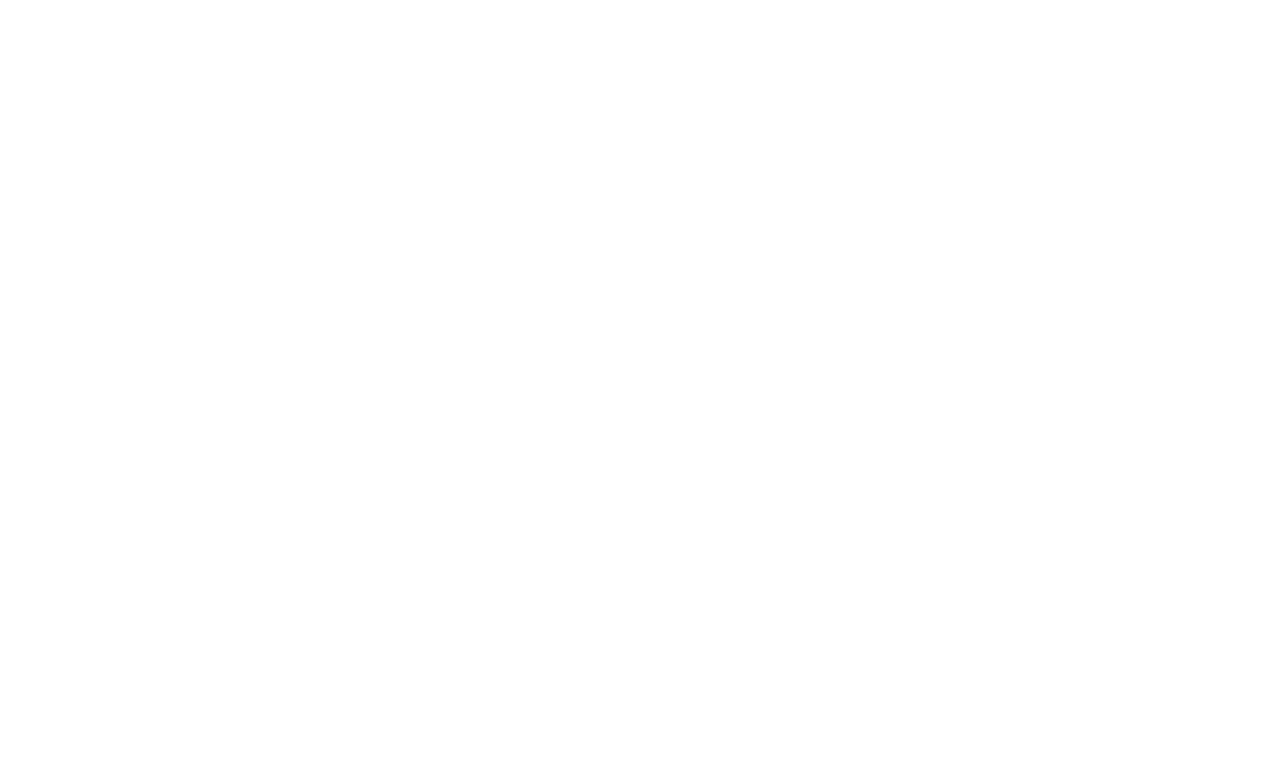
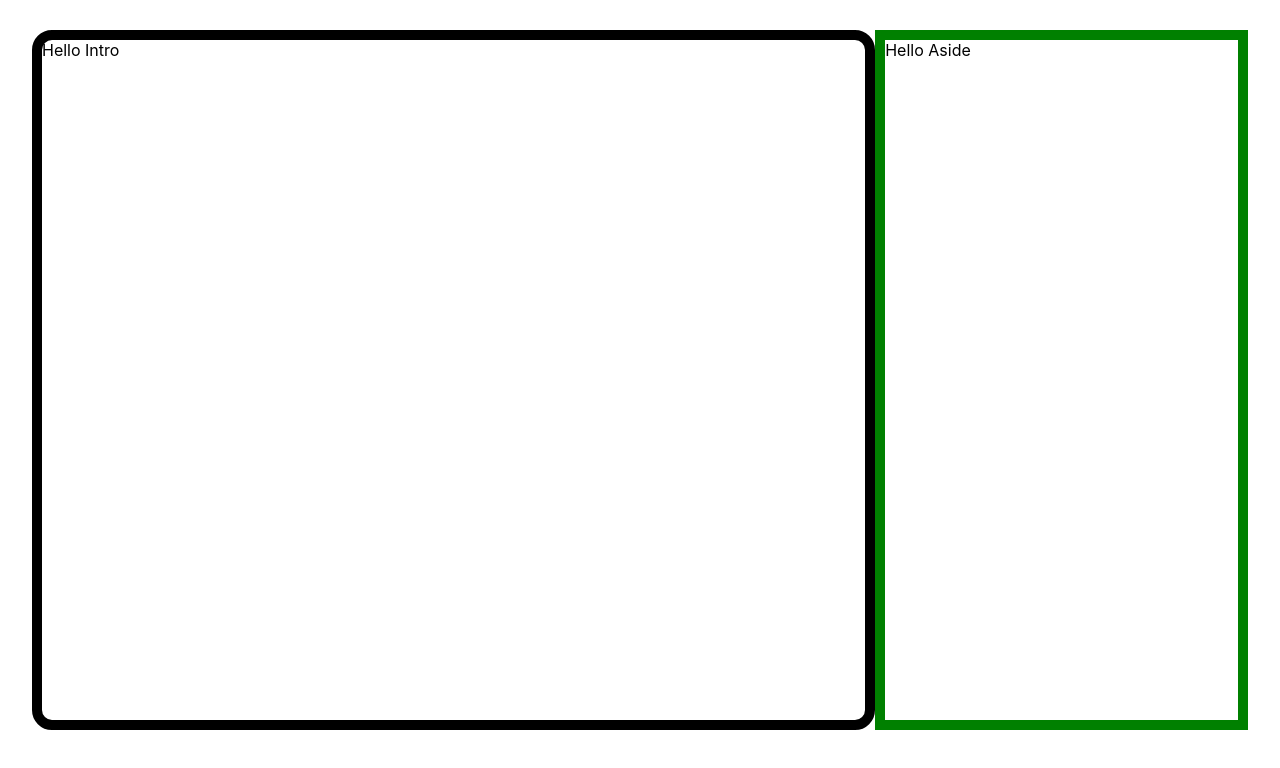
Before and after one commit to edgarcltop/travel_app, a React (Create React App) app: page / in a window 1280 px wide. Shown: the top 768 px of the page. Built offline with nearby package versions, Linux system fonts and the light colour scheme.

Commit message:
bones design

```diff
--- a/src/App.css
+++ b/src/App.css
@@ -1,26 +1,21 @@
 .App {
-  padding: 5vh 0;
+  margin: 5vh auto;
   display: flex;
-  flex-direction: column;
   align-items: center;
+
+  border-radius: 20px;
+  height: 85vh;
+  width: 95vw
 }
-.App > div {
-  border: 1px solid black;
-  width: 70vw;
+.intro {
+  width: 70%;
+  border: 10px solid black;
+  height: 100%;
+  border-radius: 20px;
 }
 
-.header{
-  height: 15vh;
+.aside {
+  border: 10px solid green;
+  height: 100%;
+  width: 30%;
 }
-
-.homepage{
-  height: 50vh;
-}
-
-.login{
-  height: 50vh;
-}
-
-.search {
-  height: 20vh;
-}
--- a/src/App.js
+++ b/src/App.js
@@ -2,11 +2,14 @@ import React, { useState } from "react";
 import "./App.css";
 import { Switch, Route } from "react-router-dom";
 
-
+const Intro = () => (<div className="intro">Hello Intro</div>)
+const Aside = () => (<div className="aside">Hello Aside</div>)
 
 const App = () => {
   return (
     <div className="App">
+      <Intro />
+      <Aside />
       {/* <Header />
       <Nav />
       <Search />
```
